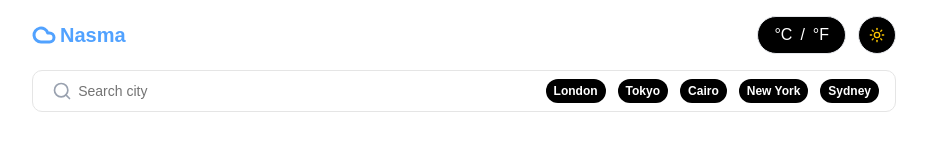
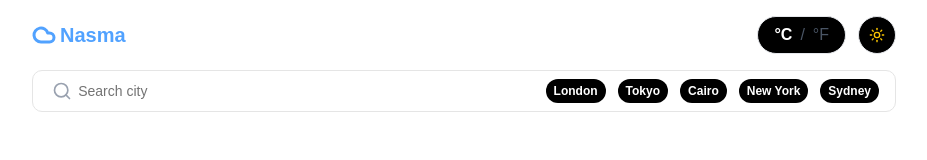
Before and after one commit to Hibaz108/nasma-weather-app, a React (Vite) app: page / in a window 1280 px wide. Shown: the top 160 px of the page, without its empty margins (176-1103 px from the left). Built offline with nearby package versions, Linux system fonts and the light colour scheme; no server answers.

Commit message:
feat: add temp unit toggle with zustand

```diff
--- a/src/components/layout/Header.tsx
+++ b/src/components/layout/Header.tsx
@@ -1,6 +1,12 @@
+//icons
 import { Cloud, Sun } from "lucide-react";
+//other
+import { useWeatherStore } from "@/store/weatherStore";
 
 const Header = () => {
+  const unit = useWeatherStore((state) => state.unit);
+  const setUnit = useWeatherStore((state) => state.setUnit);
+
   return (
     <header className="flex items-center justify-between">
       {/* logo */}
@@ -18,10 +24,29 @@ const Header = () => {
       {/* controls */}
       <div className="flex gap-3">
         {/* temp unit */}
-        <div className="flex items-center gap-1 rounded-4xl py-0.5 px-4 text-white bg-black border border-gray-200">
-          <button type="button">°C</button>
+        <div
+          className="flex items-center gap-1 rounded-4xl py-0.5 px-4 text-gray-600
+         bg-black border border-gray-200"
+        >
+          <button
+            type="button"
+            onClick={() => setUnit("C")}
+            aria-pressed={unit === "C"}
+            className={`${unit === "C" ? "text-white font-bold" : ""}
+            transition-colors duration-500`}
+          >
+            °C
+          </button>
           <span className="mx-1">/</span>
-          <button type="button">°F</button>
+          <button
+            type="button"
+            onClick={() => setUnit("F")}
+            aria-pressed={unit === "F"}
+            className={`${unit === "F" ? "text-white font-bold" : ""}
+            transition-colors duration-500`}
+          >
+            °F
+          </button>
         </div>
         {/* === temp unit === */}
 
--- a/src/store/weatherStore.ts
+++ b/src/store/weatherStore.ts
@@ -28,6 +28,8 @@ export const useWeatherStore = create<WeatherStore>()(
           });
         }
       },
+      unit: "C",
+      setUnit: (unit) => set({ unit }),
     }),
 
     {
--- a/src/types/types.ts
+++ b/src/types/types.ts
@@ -75,4 +75,6 @@ export type WeatherStore = {
   loading: boolean;
   error: string | null;
   fetchWeather: (city: string) => Promise<void>;
+  unit: "C" | "F";
+  setUnit: (unit: "C" | "F") => void;
 };
```
